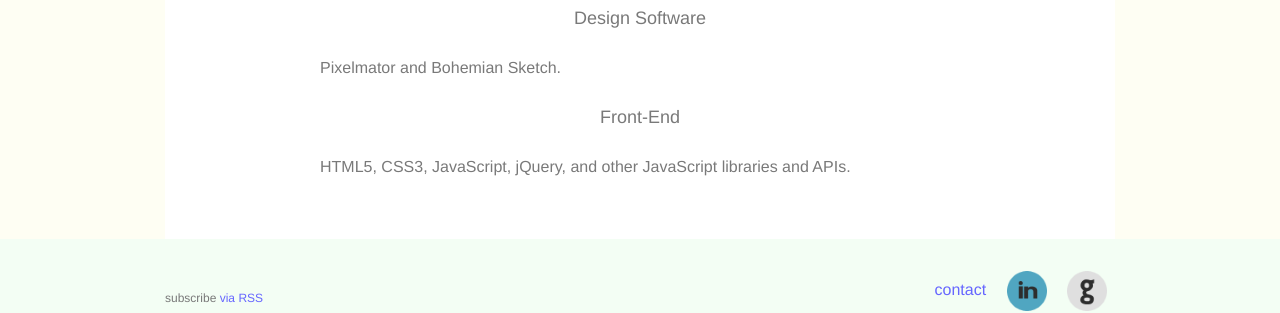
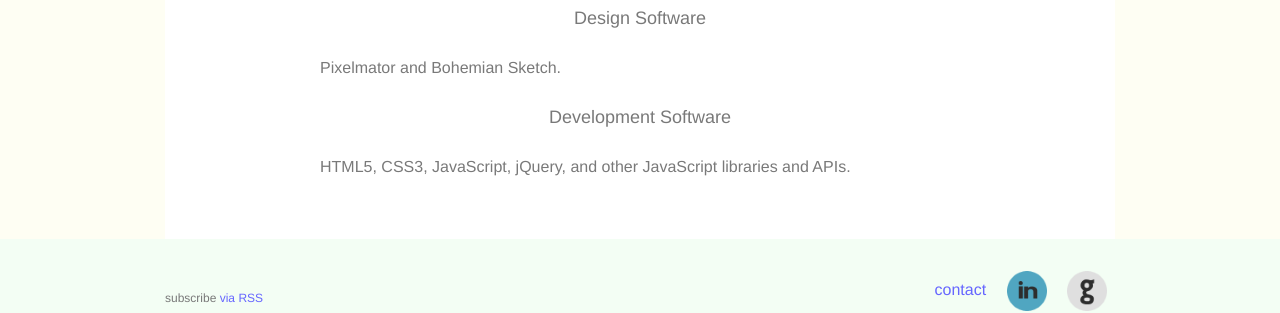
Before and after one commit to jaroot32/jonathanRootPortfolio, a Jekyll site: the page built from about.html, in a window 1280 px wide. Shown: the part 329-642 px from the top of the page. Built offline with Jekyll 4.4.1, drawn with Linux system fonts in a browser that asks for light colours; nearby versions of some CDN libraries.

Commit message:
edit about page

```diff
--- a/about.html
+++ b/about.html
@@ -10,11 +10,14 @@ permalink: /about/
  <h3>Design Software</h3>
  <p>Pixelmator and Bohemian Sketch.</p>
 
- <h3>Front-End </h3>
+ <h3>Development Software </h3>
 
  <p>HTML5, CSS3, JavaScript, jQuery, and other JavaScript libraries and APIs.</p>
 
 <div id="instafeed" class="instastyle"></div>
+
+
+
 
 <script  src="/js/instafeed.min.js" type="text/javascript"></script>
  <script type="text/javascript">
```
